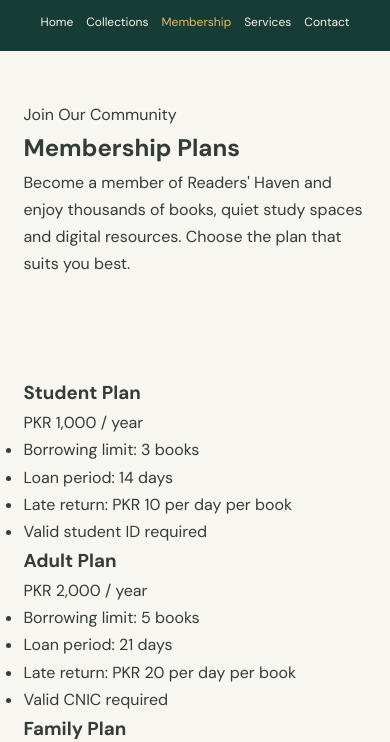
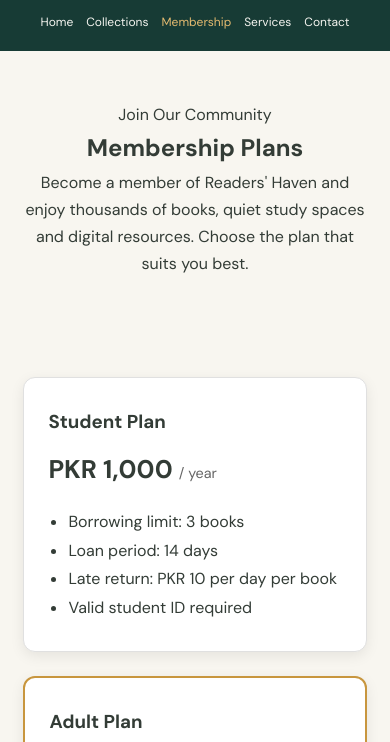
Before and after one commit to L1F23BSSE0352/readers-haven-library, a website: page src/membership.html in a window 390 px wide. Shown: the part 87-829 px from the top of the page. Drawn offline with nearby package versions, Linux system fonts and the light colour scheme.

Commit message:
Add membership page styles and responsive media query

```diff
--- a/styles/style.css
+++ b/styles/style.css
@@ -392,3 +392,58 @@ footer p {
         font-size: 36px;
     }
 }
+
+/* ===== Membership page (Member 2) ===== */
+.mem-intro {
+    text-align: center;
+}
+
+.mem-plans {
+    display: flex;
+    gap: 24px;
+    flex-wrap: wrap;
+    justify-content: center;
+}
+
+.mem-card {
+    flex: 1 1 260px;
+    max-width: 340px;
+    background: #ffffff;
+    border: 1px solid #e0e0e0;
+    border-radius: 12px;
+    padding: 28px 24px;
+    box-shadow: 0 4px 14px rgba(0, 0, 0, 0.08);
+}
+
+.mem-card.mem-popular {
+    border: 2px solid #c8963e;
+}
+
+.mem-fee {
+    font-size: 1.6rem;
+    font-weight: bold;
+    margin: 10px 0 16px;
+}
+
+.mem-fee span {
+    font-size: 0.9rem;
+    font-weight: normal;
+    color: #666;
+}
+
+.mem-card ul,
+.mem-rules ul {
+    padding-left: 20px;
+    line-height: 1.8;
+}
+
+@media (max-width: 600px) {
+    .mem-plans {
+        flex-direction: column;
+        align-items: center;
+    }
+    .mem-card {
+        max-width: 100%;
+        width: 100%;
+    }
+}
```
